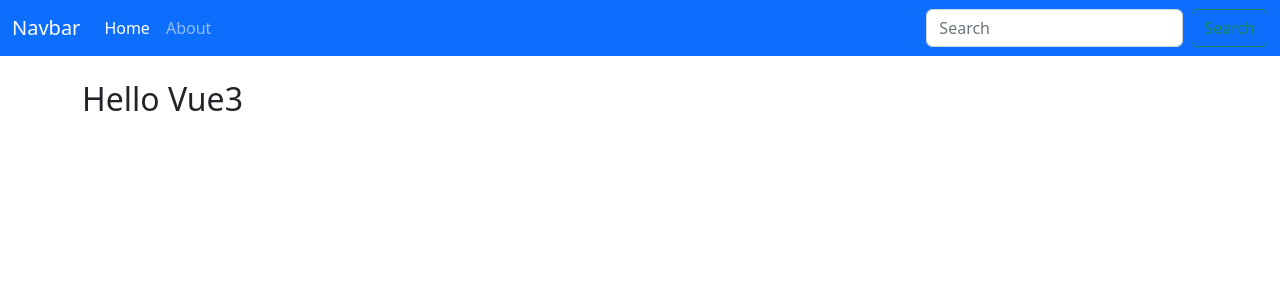
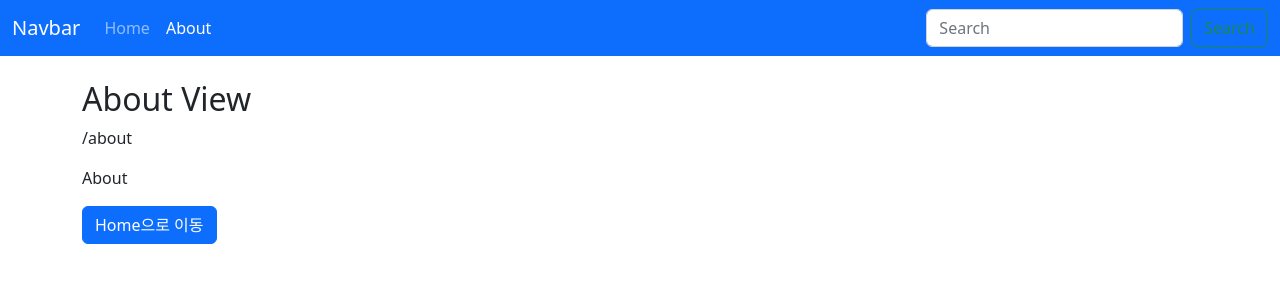
Before and after one commit to hi-aa/vue3-posts, a Vue app: page /about in a window 1280 px wide. Shown: the top 300 px of the page. Built offline with nearby package versions, Linux system fonts and the light colour scheme.

Commit message:
Vue Router

```diff
--- a/package.json
+++ b/package.json
@@ -11,7 +11,8 @@
   "dependencies": {
     "bootstrap": "^5.2.3",
     "bootstrap-icons": "^1.10.2",
-    "vue": "^3.2.45"
+    "vue": "^3.2.45",
+    "vue-router": "^4.1.6"
   },
   "devDependencies": {
     "@rushstack/eslint-patch": "^1.1.4",
--- a/src/layouts/TheHeader.vue
+++ b/src/layouts/TheHeader.vue
@@ -17,10 +17,15 @@
 				<div class="collapse navbar-collapse" id="navbarSupportedContent">
 					<ul class="navbar-nav me-auto">
 						<li class="nav-item">
-							<a class="nav-link active" aria-current="page" href="#">Home</a>
+							<!-- 라우터로 링크 연결하면 리로딩이 일어나지 않음 -->
+							<RouterLink class="nav-link" to="/" active-class="active">
+								Home
+							</RouterLink>
 						</li>
 						<li class="nav-item">
-							<a class="nav-link" href="#">About</a>
+							<RouterLink class="nav-link" to="/about" active-class="active">
+								About
+							</RouterLink>
 						</li>
 					</ul>
 					<form class="d-flex" role="search">
@@ -41,10 +46,13 @@
 </template>
 
 <script>
+import { RouterLink } from 'vue-router';
+
 export default {
 	setup() {
 		return {};
 	},
+	components: { RouterLink },
 };
 </script>
 
--- a/src/layouts/TheView.vue
+++ b/src/layouts/TheView.vue
@@ -1,16 +1,20 @@
 <template>
 	<main>
 		<div class="container py-4">
-			<h2>Hello Vue3</h2>
+			<!-- router 설정한 파일에서 경로에 맞는 view를 찾아 해당 위치에 넣어줌 -->
+			<RouterView></RouterView>
 		</div>
 	</main>
 </template>
 
 <script>
+import { RouterView } from 'vue-router';
+
 export default {
 	setup() {
 		return {};
 	},
+	components: { RouterView },
 };
 </script>
 
--- a/src/main.js
+++ b/src/main.js
@@ -3,8 +3,10 @@
 
 import { createApp } from 'vue';
 import App from './App.vue';
+import router from '@/router';
 
 const app = createApp(App);
+app.use(router);
 app.mount('#app');
 
 import 'bootstrap/dist/js/bootstrap.js';
--- /dev/null
+++ b/src/router/index.js
@@ -0,0 +1,23 @@
+import { createRouter, createWebHistory } from 'vue-router';
+import HomeView from '@/views/HomeView.vue';
+import AboutView from '@/views/AboutView.vue';
+
+const routes = [
+	{
+		path: '/',
+		name: 'Home',
+		component: HomeView,
+	},
+	{
+		path: '/about',
+		name: 'About',
+		component: AboutView,
+	},
+];
+
+const router = createRouter({
+	history: createWebHistory('/'),
+	routes,
+});
+
+export default router;
--- /dev/null
+++ b/src/views/AboutView.vue
@@ -0,0 +1,17 @@
+<template>
+	<h2>About View</h2>
+	<p>{{ $route.path }}</p>
+	<p>{{ $route.name }}</p>
+	<button class="btn btn-primary" @click="$router.push('/')">
+		Home으로 이동
+	</button>
+</template>
+
+<script setup>
+import { useRoute } from 'vue-router';
+
+const route = useRoute();
+console.log(route);
+</script>
+
+<style lang="scss" scoped></style>
--- /dev/null
+++ b/src/views/HomeView.vue
@@ -0,0 +1,17 @@
+<template>
+	<h2>Home View</h2>
+	<p>{{ $route.path }}</p>
+	<p>{{ $route.name }}</p>
+	<button class="btn btn-primary" @click="goAboutPage">About으로 이동</button>
+</template>
+
+<script setup>
+import { useRouter } from 'vue-router';
+
+const router = useRouter();
+const goAboutPage = () => {
+	router.push('/about');
+};
+</script>
+
+<style lang="scss" scoped></style>
```
Also changed, not shown: src/components.d.ts (added, +11 -0 lines), 1 other file (tests, documents, lock files or other folders).
